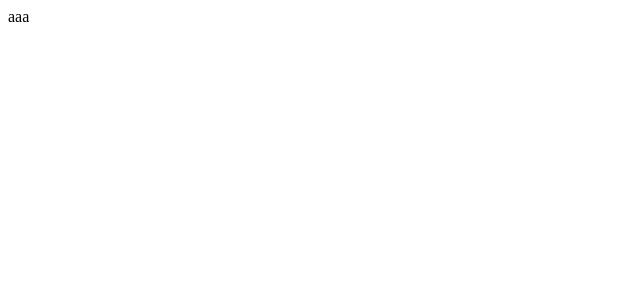
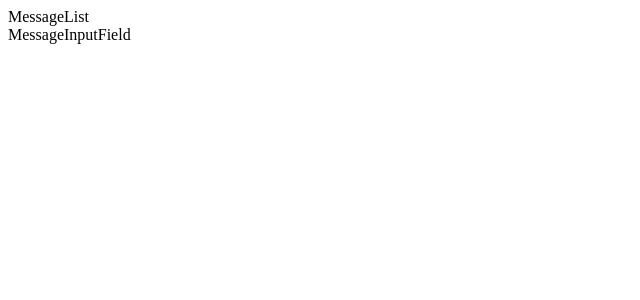
Before and after one commit to masayuki0228/chat-app, a Next.js app: page / in a window 1280 px wide. Shown: the top 300 px of the page, without its empty margins (0-640 px from the left). Built offline with nearby package versions, Linux system fonts and the light colour scheme.

Commit message:
✨ MessageList,MessageInputFieldコンポーネントを追加

```diff
--- a/src/component/Main.jsx
+++ b/src/component/Main.jsx
@@ -1,4 +1,6 @@
 import Head from "next/head";
+import { MessageInputField } from "src/component/MessageInputField";
+import { MessageList } from "src/component/MessageList";
 
 export function Main(props) {
   return (
@@ -6,8 +8,10 @@ export function Main(props) {
       <Head>
         <title>Main</title>
       </Head>
-      {props.name}
-      aaa
+      <div>
+        <MessageList />
+        <MessageInputField name={props.name}/>
+      </div>
     </div>
   );
 }
--- /dev/null
+++ b/src/component/MessageInputField.jsx
@@ -0,0 +1,3 @@
+export function MessageInputField() {
+  return <div>MessageInputField</div>;
+}
--- /dev/null
+++ b/src/component/MessageList.jsx
@@ -0,0 +1,3 @@
+export function MessageList() {
+  return <div>MessageList</div>;
+}
```
